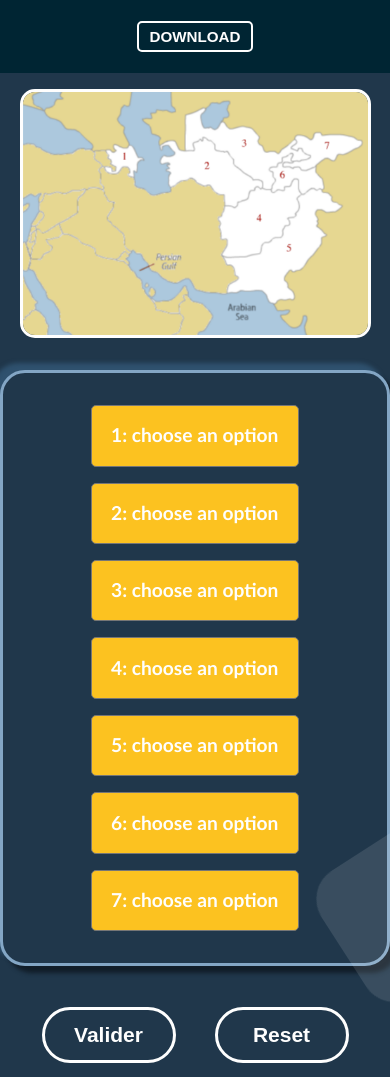
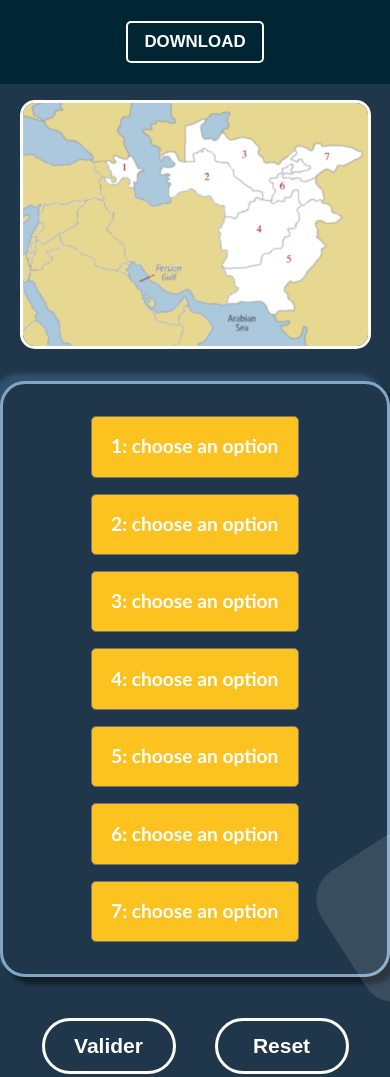
Before and after one commit to TISEPSE/Jeu-pays, a plain HTML site: page index.html in a window 390 px wide. Shown: the top 1077 px of the page. Drawn offline with Linux system fonts and the light colour scheme.

Commit message:
Normalement dernier responsive

```diff
--- a/style.css
+++ b/style.css
@@ -355,8 +355,8 @@ text-transform: uppercase;
 color: #FEFEFE;
 background-color: #002533;
 border: 2px solid #FEFEFE;
-font-size: 1.6vh;
-padding: 7px 14px;
+font-size: 2.2vh;
+  padding: 9px 16px;
 border-radius: 5px;
 text-decoration: none;
 transition: ease-in-out 0.2s;
@@ -367,15 +367,15 @@ color: #002533;
 background-color: #FEFEFE;
 }
 
-.a{
+.a {
   display: flex;
   align-items: center;
   font-family: sans-serif;
   text-transform: uppercase;
   color: #FEFEFE;
   background-color: #fcc220;
-font-size: 1.7vh;
-padding: 7px 14px;
+  font-size: 2.2vh;
+  padding: 9px 16px;
   border-radius: 5px;
   border: 2px solid #FEFEFE;
   text-decoration: none;
@@ -480,7 +480,7 @@ background-color: #FEFEFE;
 
 }
 
-@media only screen and (max-width: 510px) {
+@media only screen and (max-width: 595px) {
 
 .nav {
 display: flex;
@@ -514,8 +514,8 @@ text-transform: uppercase;
 color: #FEFEFE;
 background-color: #002533;
 border: 2px solid #FEFEFE;
-font-size: 1.8vh;
-padding: 5px 10px;
+font-size: 2vh;
+padding: 9px 16px;
 border-radius: 5px;
 margin: 5px;
 border-radius: 5px;
```
Lines whose indentation alone changed are shown as unchanged.
